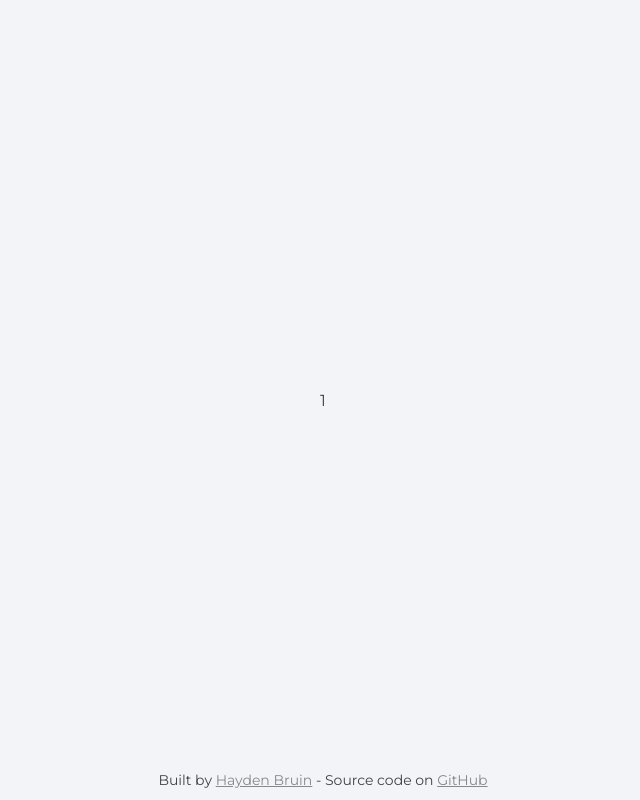
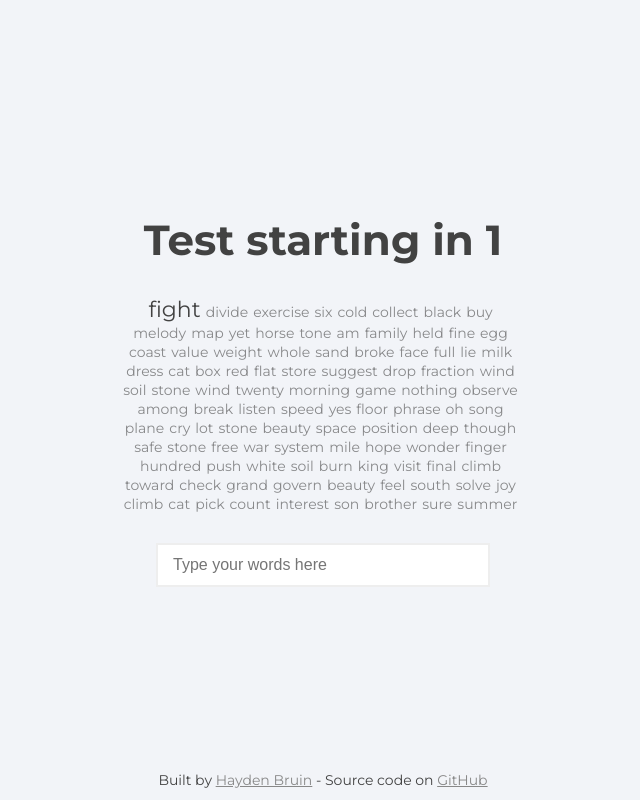
Before and after one commit to HaydenBruin/Typing-Speed-Test, a React app: page / in a window 1280 px wide. Both pictures are taken after a click on the button "START TEST". Shown: the whole page, without its empty margins (317-957 px from the left). Built offline with nearby package versions, Linux system fonts and the light colour scheme.

Commit message:
Adding in a countdown before the test starts

```diff
--- a/src/TypingTest.js
+++ b/src/TypingTest.js
@@ -173,7 +173,17 @@ export default class TypingTest extends Component {
             {
                 return (
                     <Fragment>
-                        {this.state.testStart}
+                        <h1>Test starting in {this.state.testStart}</h1>
+                        <div className="words">
+                            {
+                                this.state.words.map((word, index) => {
+                                    return <div className={this.state.currentWord === index ? "word active" : "word"} key={index}>{word}</div>
+                                })
+                            }
+                        </div>
+
+                        <input autoFocus disabled type="text" placeholder="Type your words here" />
+
                     </Fragment>
                 );
             }
```
